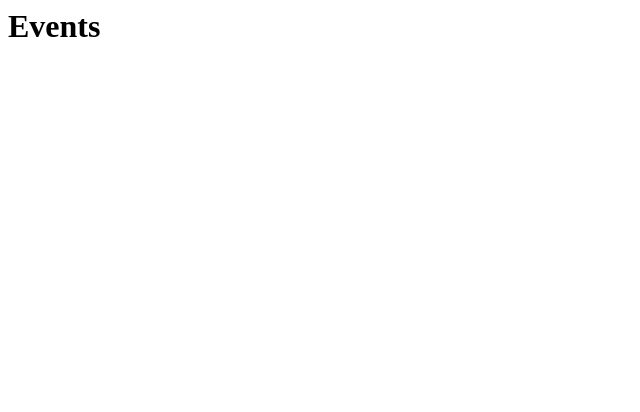
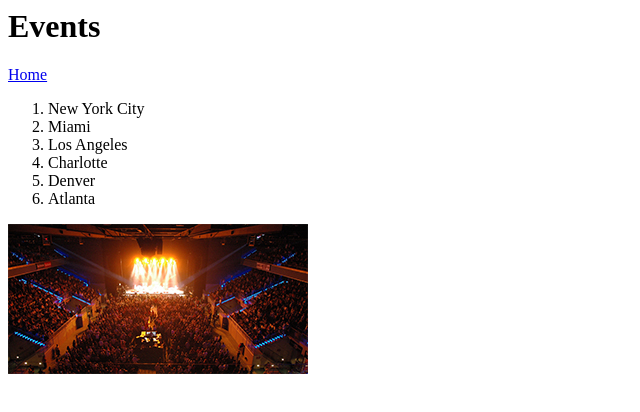
Before and after one commit to lauravalencia773/lauravalencia773.github.io, a plain HTML site: page EchoHarmony/Events.html in a window 1280 px wide. Shown: the whole page, without its empty margins (0-640 px from the left). Drawn offline with Linux system fonts and the light colour scheme.

Commit message:
echo harmony

```diff
--- a/EchoHarmony/Events.html
+++ b/EchoHarmony/Events.html
@@ -10,6 +10,21 @@
 
 		<h1>Events</h1>
 
+		<a href="home.html">Home</a>
+
+		<ol>
+
+			<li>New York City</li>
+			<li>Miami</li>
+			<li>Los Angeles</li>
+			<li>Charlotte</li>
+			<li>Denver</li>
+			<li>Atlanta</li>
+
+		</ol>
+
+		<img src="concert.jpg">
+
 	</body>
 
 </html>
```
Also changed, not shown: EchoHarmony/Live.html (+3 -1 lines), EchoHarmony/Merch.html (+3 -1 lines), EchoHarmony/New.html (+2 -0 lines), EchoHarmony/home.html (+2 -3 lines), EchoHarmony/images.html (added, +20 -0 lines), EchoHarmony/music.html (+8 -1 lines), EchoHarmony/applemusic.jpg (added), EchoHarmony/band.jpg (added), EchoHarmony/clouds.jpg, EchoHarmony/concert.jpg (added), EchoHarmony/merch.jpg (added), EchoHarmony/spotify.jpg (added).
